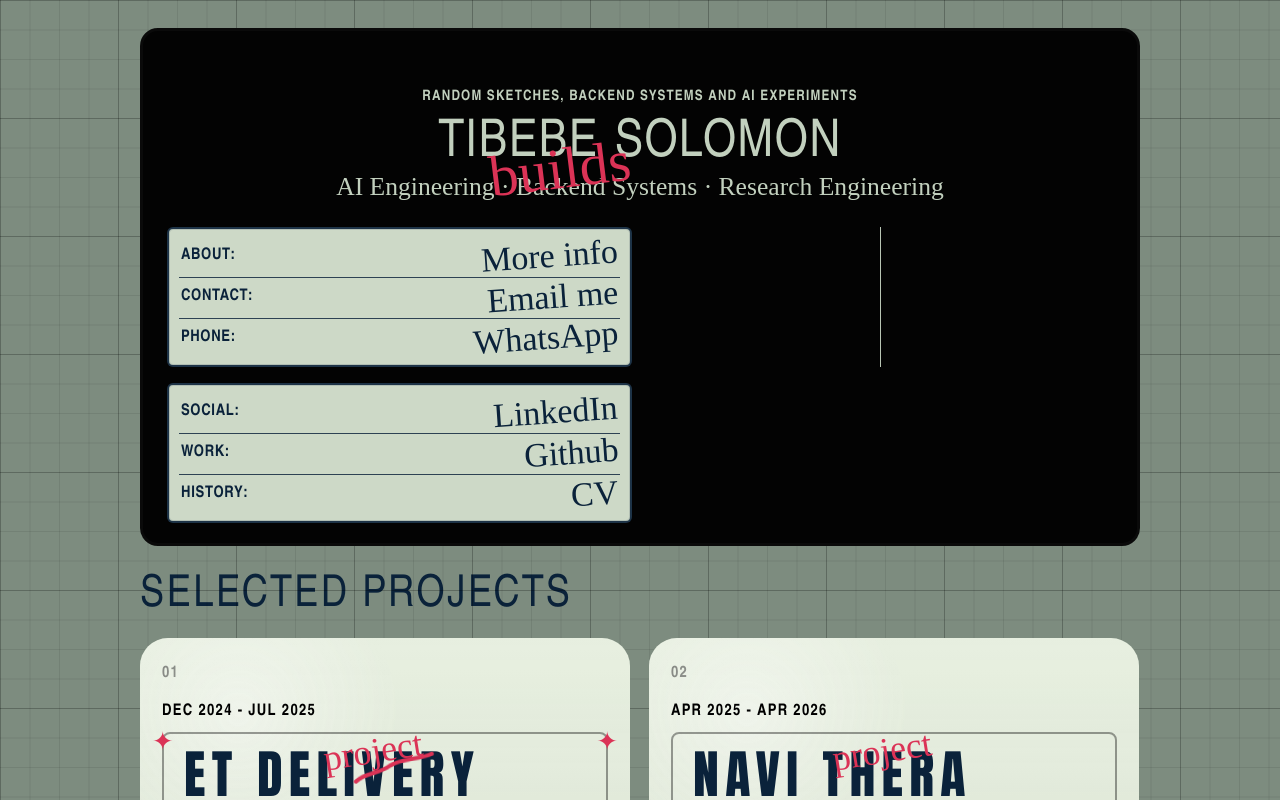
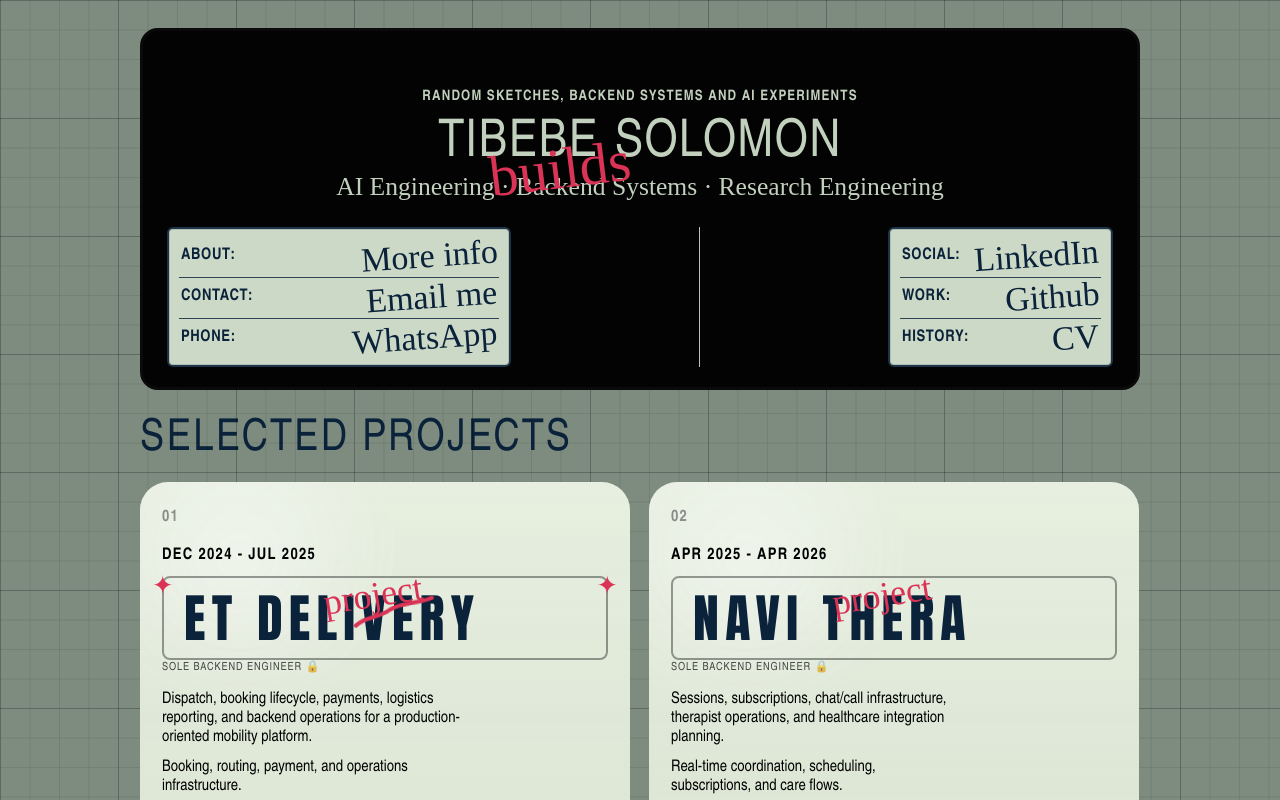
Before and after one commit to Tibex88/portfolio-site, a Vue app: page / in a window 1280 px wide. Shown: the top 800 px of the page. Built offline with nearby package versions, Linux system fonts and the light colour scheme.

Commit message:
fix: pin hero info panels to desktop grid columns

```diff
--- a/src/styles/base.css
+++ b/src/styles/base.css
@@ -209,6 +209,8 @@ h2 {
 .hero-board__info-panel {
   display: grid;
   gap: 0;
+  width: 100%;
+  min-width: 0;
   padding: 8px 10px 6px;
   border: 2px solid rgba(10, 34, 58, 0.9);
   border-radius: 6px;
@@ -1047,6 +1049,14 @@ h2 {
     align-items: stretch;
   }
 
+  .hero-board__info-grid > .hero-board__info-panel:first-child {
+    grid-column: 1;
+  }
+
+  .hero-board__info-grid > .hero-board__info-panel:last-child {
+    grid-column: 3;
+  }
+
   .hero-board__info-label {
     font-size: 16px;
   }
```
